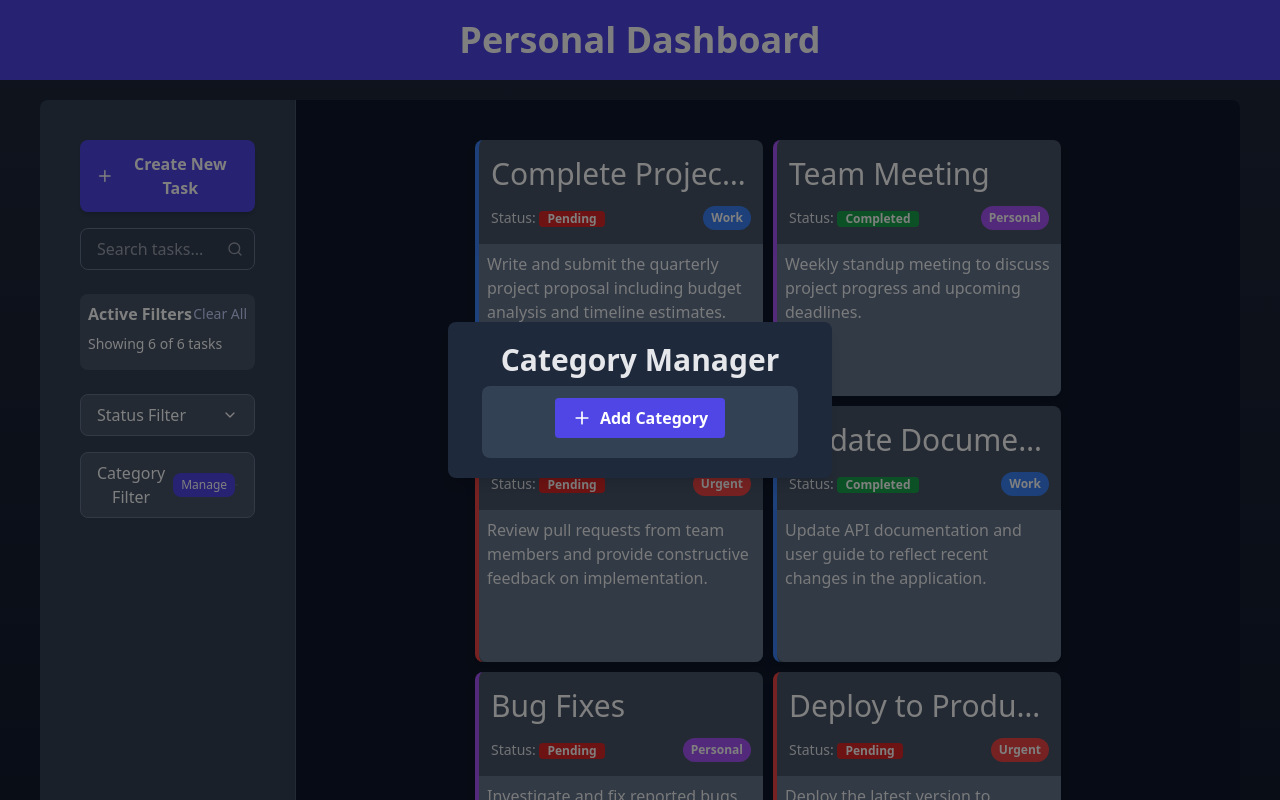
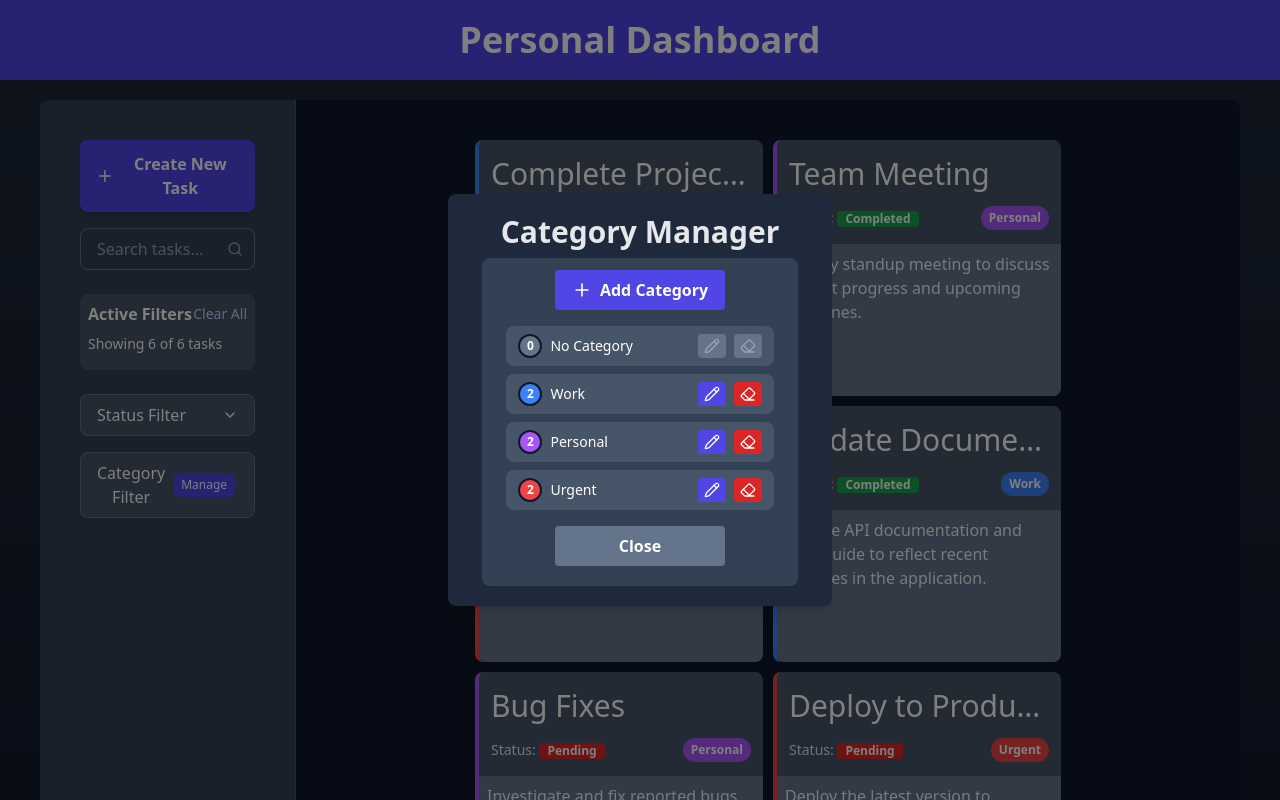
Before and after one commit to Greg1704/Personal-Dashboard, a React (Vite) app in the folder task-dashboard/: page / in a window 1280 px wide. Both pictures are taken after a click on the button "Manage". Shown: the top 800 px of the page. Built offline with nearby package versions, Linux system fonts and the light colour scheme.

Commit message:
CRUD de categorías finalizado
Se aplico toda la logica interna y visual, y hasta el manejo de selección de colores.

Faltaría limitar la cantidad de categorías creables.

```diff
--- a/task-dashboard/src/App.tsx
+++ b/task-dashboard/src/App.tsx
@@ -27,6 +27,7 @@ function App() {
   const [taskToDelete, setTaskToDelete] = useState<string | null>(null);
   const [isCategoryManagerOpen, setIsCategoryManagerOpen] = useState(false);
   const [isCategoryManagerClosing, setIsCategoryManagerClosing] = useState(false);
+  const [categoryToDelete, setCategoryToDelete] = useState<string | null>(null);
 
   //state variables for animation
   const [removingTasks, setRemovingTasks] = useState<Set<string>>(new Set());
@@ -157,6 +158,42 @@ function App() {
     }
   }
 
+  function addCategory(name: string, color: string) {
+    const newCategory = {
+      id: crypto.randomUUID(),
+      name,
+      color
+    };
+    setCategories([...categories, newCategory]);
+    toast.success('Category added successfully');
+  }
+
+  function editCategory(id: string, newName: string) {
+    const updatedCategories = categories.map(category =>
+      category.id === id ? { ...category, name: newName } : category
+    );
+    setCategories(updatedCategories);
+    toast.success('Category updated successfully');
+  }
+
+  function requestRemoveCategory(id: string) {
+    setCategoryToDelete(id);
+  }
+
+  function removeCategory() {
+    const id = categoryToDelete;
+    if(!id) return;
+    const updatedCategories = categories.filter(category => category.id !== id);
+    setCategories(updatedCategories);
+
+    const updatedTasks = tasks.map(task => task.categoryId === id ? { ...task, categoryId: "0" } : task );
+    setTasks(updatedTasks);
+
+    setCategoryToDelete(null);
+
+    toast.success('Category deleted successfully');
+  }
+
   function requestRemoveTask(id: string) {
     setTaskToDelete(id);
   }
@@ -189,7 +226,11 @@ function App() {
 
   function cancelDelete() {
     // Solo cerrar el ConfirmDialog, el TaskForm queda abierto
-    setTaskToDelete(null);
+    if(taskToDelete){
+      setTaskToDelete(null);
+    }else if(categoryToDelete){
+      setCategoryToDelete(null);
+    }
   }
 
   function openEditModal(task: Task) {
@@ -215,7 +256,7 @@ function App() {
     );
   });
 
-  //Functions to close TaskForm with animation
+  //Functions to close components with animation
   function closeCreateForm() {
     setIsFormClosing(true);
     setTimeout(() => {
@@ -229,6 +270,14 @@ function App() {
     setTimeout(() => {
       setEditingTask(null);
       setIsEditFormClosing(false);
+    }, 300);
+  }
+
+  function closeCategoryManager() {
+    setIsCategoryManagerClosing(true);
+    setTimeout(() => {
+      setIsCategoryManagerOpen(false);
+      setIsCategoryManagerClosing(false);
     }, 300);
   }
 
@@ -298,13 +347,26 @@ function App() {
             </div>
           }
           {isCategoryManagerOpen &&
-            <div onClick={() => setIsCategoryManagerOpen(false)} className={`fixed inset-0 bg-black bg-opacity-50 flex justify-center items-center z-50
+            <div onClick={closeCategoryManager} className={`fixed inset-0 bg-black bg-opacity-50 flex justify-center items-center z-50
                                                                   ${isCategoryManagerClosing ? 'animate-backdropExit' : 'animate-backdropEnter'}`}
             >
               <div onClick={(e) => e.stopPropagation()} className={`bg-slate-800 p-5 rounded-lg shadow-lg w-96
                                                                   ${isCategoryManagerClosing ? 'animate-modalExit' : 'animate-modalEnter'}`}>
-                <CategoryManager categories={categories}/>
+                <CategoryManager  categories={categories} categoriesCount={categoryCounts} onClose={closeCategoryManager} onAddCategory={addCategory}
+                                  onEditCategory={editCategory} onDeleteCategory={requestRemoveCategory}
+                />
               </div>
+              {categoryToDelete &&
+                <ConfirmDialog
+                  isOpen={true}
+                  title='Confirm Deletion'
+                  message='Are you sure you want to delete this category?'
+                  onConfirm={removeCategory}
+                  onCancel={cancelDelete}
+                  confirmText='Delete'
+                  cancelText='Cancel'
+                />
+              }
             </div>
           }
       </div>
--- a/task-dashboard/src/components/CategoryManager.tsx
+++ b/task-dashboard/src/components/CategoryManager.tsx
@@ -1,5 +1,6 @@
 import { type Category } from '../types/Category';
-import { useState } from 'react';
+import {categoryColors} from '../data/categoryColors'
+import { useState, useEffect } from 'react';
 import { CategoryItem } from './CategoryItem';
 import { Plus } from 'lucide-react';
 
@@ -19,18 +20,34 @@ export function CategoryManager({categories, categoriesCount, onClose, onAddCate
 
     const [editingCategoryId, setEditingCategoryId] = useState<string | null>(null);
     const [isCreating, setIsCreating] = useState(false);
-    const [newCategoryColor, setNewCategoryColor] = useState('#000000'); //! Modificar esto para que obtenga información de algun algun lado
+    const [newCategoryColor, setNewCategoryColor] = useState(() => {
+        if (categoryColors.length === 0) return '#000000';
+        // elige el primer color no usado por las categorías (evita saltos por "No Category")
+        const used = new Set(categories.map(c => c.color));
+        const firstUnused = categoryColors.find(col => !used.has(col));
+        return firstUnused ?? categoryColors[categories.length % categoryColors.length];
+    });
+    // mantener newCategoryColor en sync con el prop `categories`
+    useEffect(() => {
+        if (categoryColors.length === 0) {
+            setNewCategoryColor('#000000');
+            return;
+        }
+        const used = new Set(categories.map(c => c.color));
+        const firstUnused = categoryColors.find(col => !used.has(col));
+        setNewCategoryColor(firstUnused ?? categoryColors[categories.length % categoryColors.length]);
+    }, [categories]);
 
-    const categoriesList = //TODO: faltan props y funciones
+    const categoriesList =
     <>
     {categories.map(cat => {
 
         const isEditing = editingCategoryId === cat.id;
 
-        <CategoryItem   key={cat.id} id={cat.id} name={cat.name} color={cat.color} taskCount={categoriesCount?.find(c => c.id === cat.id)?.count}
-                        isEditing={isEditing} isNoCategory={cat.id === "0"? true:false} onEdit={handleStartEditing}
-                        onDelete={handleDeleteCategory} onSave={handleSaveCategory} onCancel={handleCancelEditing}
-        />
+        return (<CategoryItem   key={cat.id} id={cat.id} name={cat.name} color={cat.color} taskCount={categoriesCount?.find(c => c.id === cat.id)?.count}
+                                isEditing={isEditing} isNoCategory={cat.id === "0"? true:false} onEdit={handleStartEditing}
+                                onDelete={handleDeleteCategory} onSave={handleSaveCategory} onCancel={handleCancelEditing}
+        />)
     })}
     {isCreating && (
         <CategoryItem
@@ -45,19 +62,37 @@ export function CategoryManager({categories, categoriesCount, onClose, onAddCate
     </>
     function getNextAvailableColor(){}
 
-    function handleStartEditing(categoryId: string) {}
+    function handleStartEditing(categoryId: string) {
+        setEditingCategoryId(categoryId);
+    }
 
-    function handleCancelEditing() {}
+    function handleCancelEditing() {
+        setEditingCategoryId(null);
+    }
 
-    function handleSaveCategory(categoryId: string, newName: string) {} // Puede ser para editar o crear
+    function handleSaveCategory(categoryId: string, newName: string) {
+        if (categoryId === "new") {
+            onAddCategory(newName, newCategoryColor);
+            setIsCreating(false);
+            // quitar setNewCategoryColor aquí — useEffect actualizará después del re-render del padre
+        } else {
+            onEditCategory(categoryId, newName);
+            setEditingCategoryId(null);
+        }
+    }
 
     function handleStartCreating() {
         setIsCreating(true);
     }
 
-    function handleCancelCreating() {}
+    function handleCancelCreating() {
+        setIsCreating(false);
+    }
 
-    function handleDeleteCategory(categoryId: string) {}
+    function handleDeleteCategory(categoryId: string) {
+        onDeleteCategory(categoryId);
+        // quitar setNewCategoryColor aquí — useEffect actualizará con el nuevo `categories`
+    }
 
     return (<>
         <div className='items-center flex flex-col'>
@@ -74,6 +109,12 @@ export function CategoryManager({categories, categoriesCount, onClose, onAddCate
                     <span>Add Category</span>
                 </button>
                 {categoriesList}
+                <button className='flex items-center justify-center w-7/12 gap-2 p-2 mt-2 mb-2 rounded font-semibold
+                                    transition-colors bg-slate-500 text-white hover:bg-slate-600'
+                        onClick={onClose}
+                >
+                    <span>Close</span>
+                </button>
             </div>
         </div>
     </>)
--- a/task-dashboard/src/data/categories.ts
+++ b/task-dashboard/src/data/categories.ts
@@ -1,4 +1,5 @@
 import {type Category} from '../types/Category';
+import {categoryColors} from '../data/categoryColors'
 
 export const categories: Category[] = [
     {
@@ -9,16 +10,16 @@ export const categories: Category[] = [
     {
         id: '1',
         name: 'Work',
-        color: '#3b82f6', // blue-500
+        color: categoryColors[0], // blue-500
     },
     {
         id: '2',
         name: 'Personal',
-        color: '#a855f7', // purple-500
+        color: categoryColors[1], // purple-500
     },
     {
         id: '3',
         name: 'Urgent',
-        color: '#ef4444', // red-500
+        color: categoryColors[2], // red-500
     },
 ]
--- /dev/null
+++ b/task-dashboard/src/data/categoryColors.ts
@@ -0,0 +1,12 @@
+export const categoryColors: string[] = [
+    '#3b82f6', // blue-500
+    '#a855f7', // purple-500
+    '#ef4444', // red-500
+    '#10b981', // green-500
+    '#f59e0b', // yellow-500
+    '#f97316', // orange-500
+    '#8b5cf6', // violet-500
+    '#ec4899', // pink-500
+    '#14b8a6', // teal-500
+    '#22d3ee', // cyan-500
+];
```
